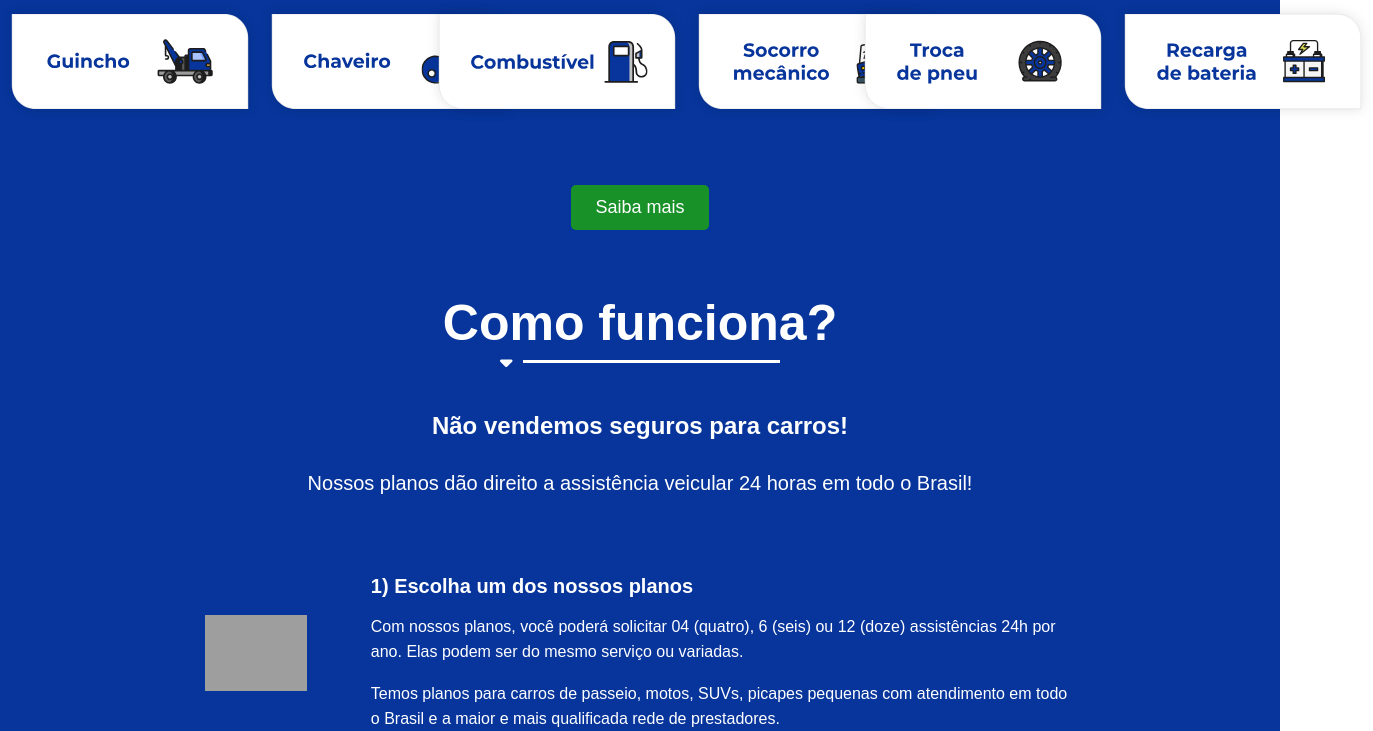
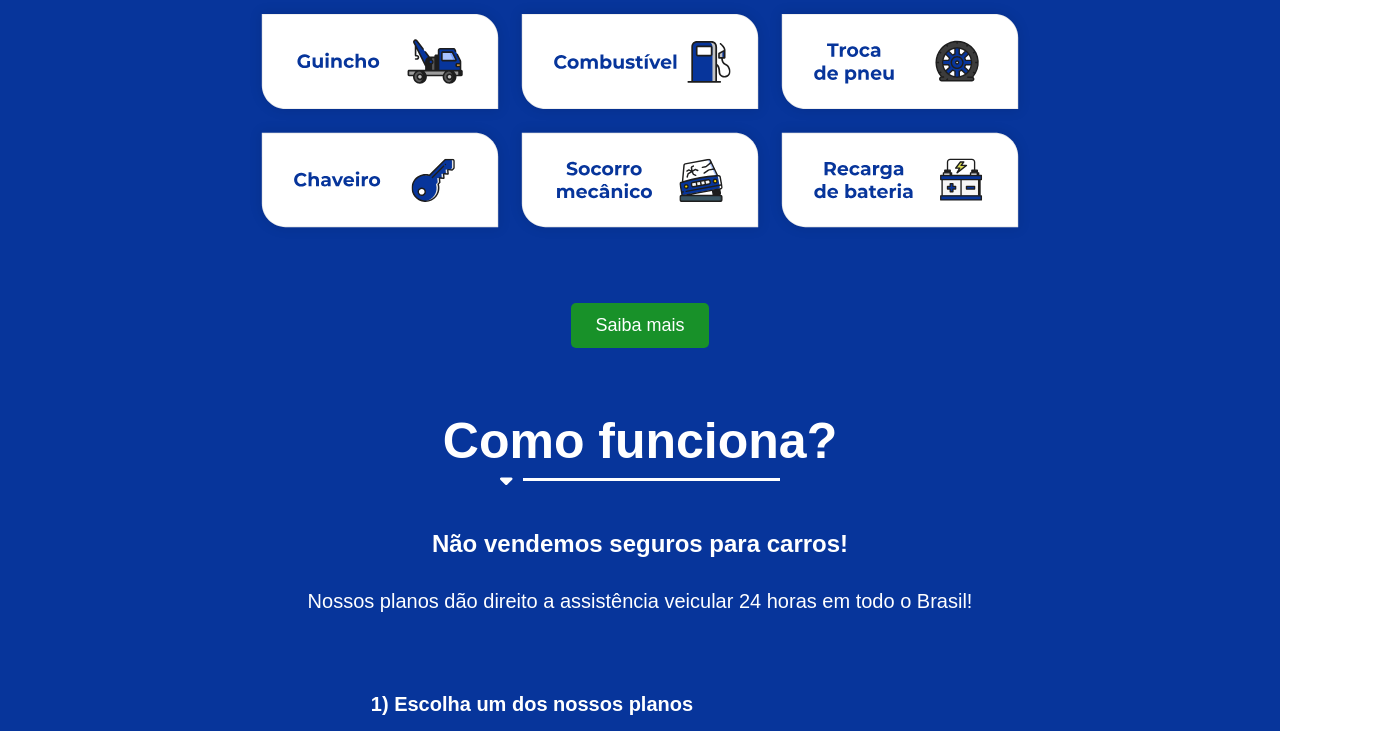
Before and after one commit to MateusBreno/Rebox-LandingV1, a React (Vite) app: page / in a window 1280 px wide. Shown: the part 3060-3791 px from the top of the page, 1373 px wide, since content can reach past the window. Built offline with nearby package versions, Linux system fonts and the light colour scheme; grey boxes are pictures that could not be loaded.

Commit message:
Update AboutUs.tsx

```diff
--- a/src/containers/aboutUs/AboutUs.tsx
+++ b/src/containers/aboutUs/AboutUs.tsx
@@ -38,6 +38,8 @@ const AboutUs: React.FC = () => {
               <ImageWrapperColumn>
                 <ImageWrapper>
                   <Image src={images.reboque} loading="lazy" />
+                </ImageWrapper>
+                <ImageWrapper>
                   <Image src={images.chaveiro} loading="lazy" />
                 </ImageWrapper>
               </ImageWrapperColumn>
@@ -46,6 +48,8 @@ const AboutUs: React.FC = () => {
               <ImageWrapperColumn>
                 <ImageWrapper>
                   <Image src={images.combustivel} loading="lazy" />
+                </ImageWrapper>
+                 <ImageWrapper>
                   <Image src={images.mecanico} loading="lazy" />
                 </ImageWrapper>
               </ImageWrapperColumn>
@@ -54,6 +58,8 @@ const AboutUs: React.FC = () => {
               <ImageWrapperColumn>
                 <ImageWrapper>
                   <Image src={images.pneu} loading="lazy" />
+                </ImageWrapper>
+                 <ImageWrapper>
                   <Image src={images.bateria} loading="lazy" />
                 </ImageWrapper>
               </ImageWrapperColumn>
```
